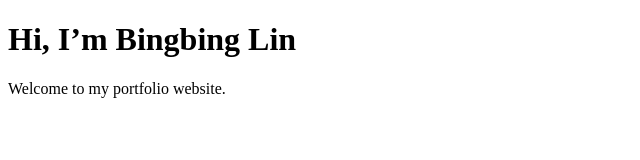
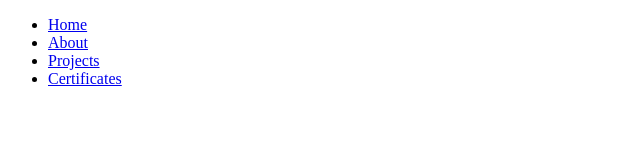
Before and after one commit to Ashlyn150/bingbing.github.io, a plain HTML site: page index.html in a window 1280 px wide. Shown: the whole page, without its empty margins (0-640 px from the left). Drawn offline with Linux system fonts and the light colour scheme.

Commit message:
Update index.html

```diff
--- a/index.html
+++ b/index.html
@@ -3,9 +3,20 @@
 <head>
   <meta charset="UTF-8">
   <title>Bingbing Lin ‒ Portfolio</title>
+  <link rel="stylesheet" href="css/style.css">
 </head>
 <body>
-    <h1>Hi, I’m Bingbing Lin</h1>
-    <p>Welcome to my portfolio website.</p>
+  <header>
+    <nav>
+      <ul class="nav-links">
+        <li><a href="index.html">Home</a></li>
+        <li><a href="about.html">About</a></li>
+        <li><a href="volunteer.html">Projects</a></li>
+        <li><a href="interest.html">Certificates</a></li>
+      </ul>
+    </nav>
+  </header>
+
+  <!-- 其余首页内容 -->
 </body>
 </html>
```
Lines whose indentation alone changed are shown as unchanged.
